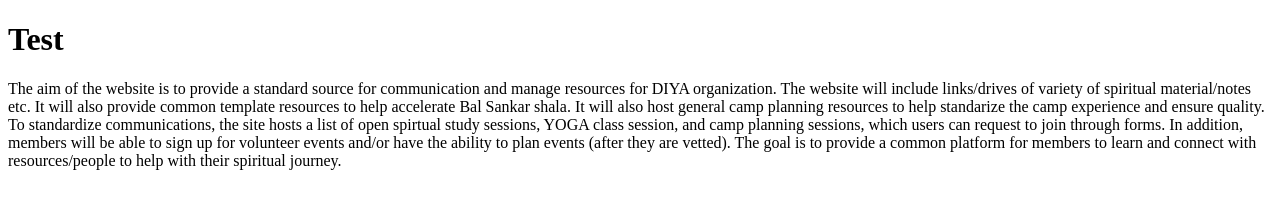
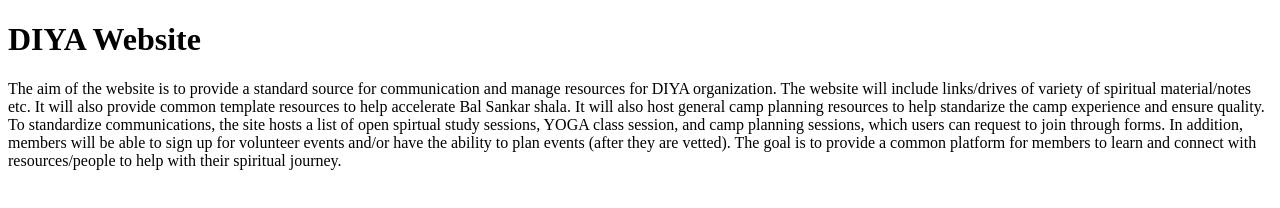
Before and after one commit to KrishnaSolo/diya, a plain HTML site: page index.html in a window 1280 px wide. Drawn offline with Linux system fonts and the light colour scheme.

Commit message:
updates header for index.html

```diff
--- a/index.html
+++ b/index.html
@@ -5,7 +5,7 @@
 </head>
 <body>
 
-<h1>Test</h1>
+<h1>DIYA Website</h1>
 <p>The aim of the website is to provide a standard source for communication
 and manage resources for DIYA organization.
 
```
